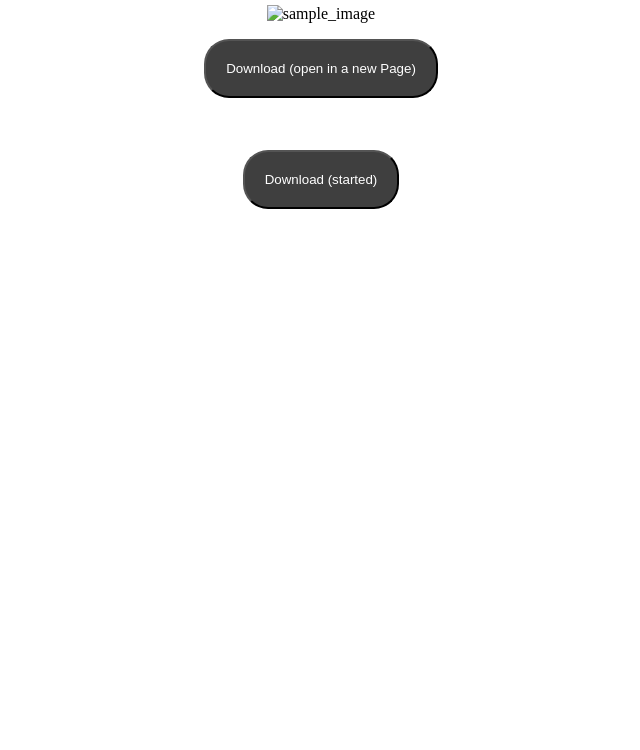
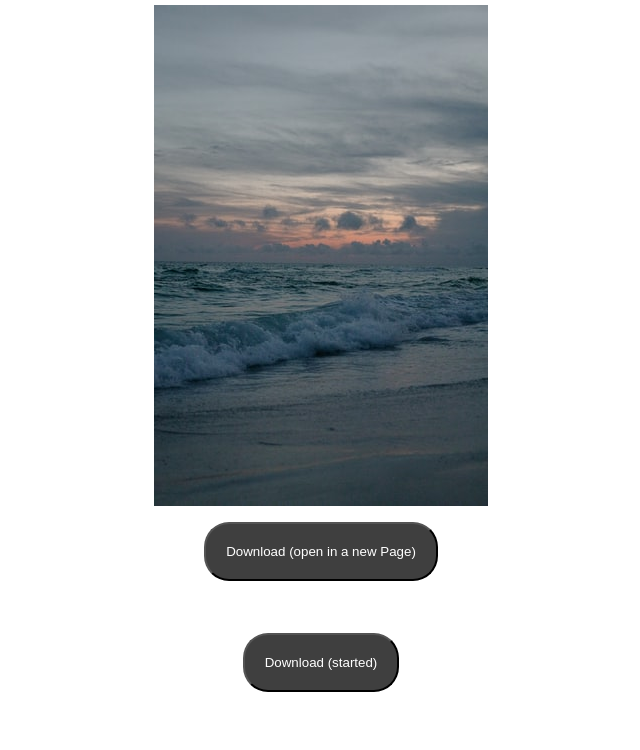
Before and after one commit to Raj-kar/Trigger_Download, a plain HTML site: page index.html in a window 1280 px wide. Shown: the part 50-800 px from the top of the page, without its empty margins (319-959 px from the left). Drawn offline with Linux system fonts and the light colour scheme; the site is published under a folder, as on GitHub Pages, so addresses that start at the root find nothing.

Commit message:
Update index.html

```diff
--- a/index.html
+++ b/index.html
@@ -21,13 +21,13 @@
     <center>
         <h2>Trigger a file download on Button click</h2>
         <img
-            src="/sea.jpeg"
+            src="./sea.jpeg"
             alt="sample_image"
         >
         <br>
-        <button onclick="window.location.href='/sea.jpeg';">Download (open in a new Page)</button>
+        <button onclick="window.location.href='./sea.jpeg';">Download (open in a new Page)</button>
         <br><br><br>
-        <a href="/sea.jpeg" download="sea.jpeg"><button>Download (started)</button></a>
+        <a href="./sea.jpeg" download="sea.jpeg"><button>Download (started)</button></a>
     </center>
 </body>
 
```
